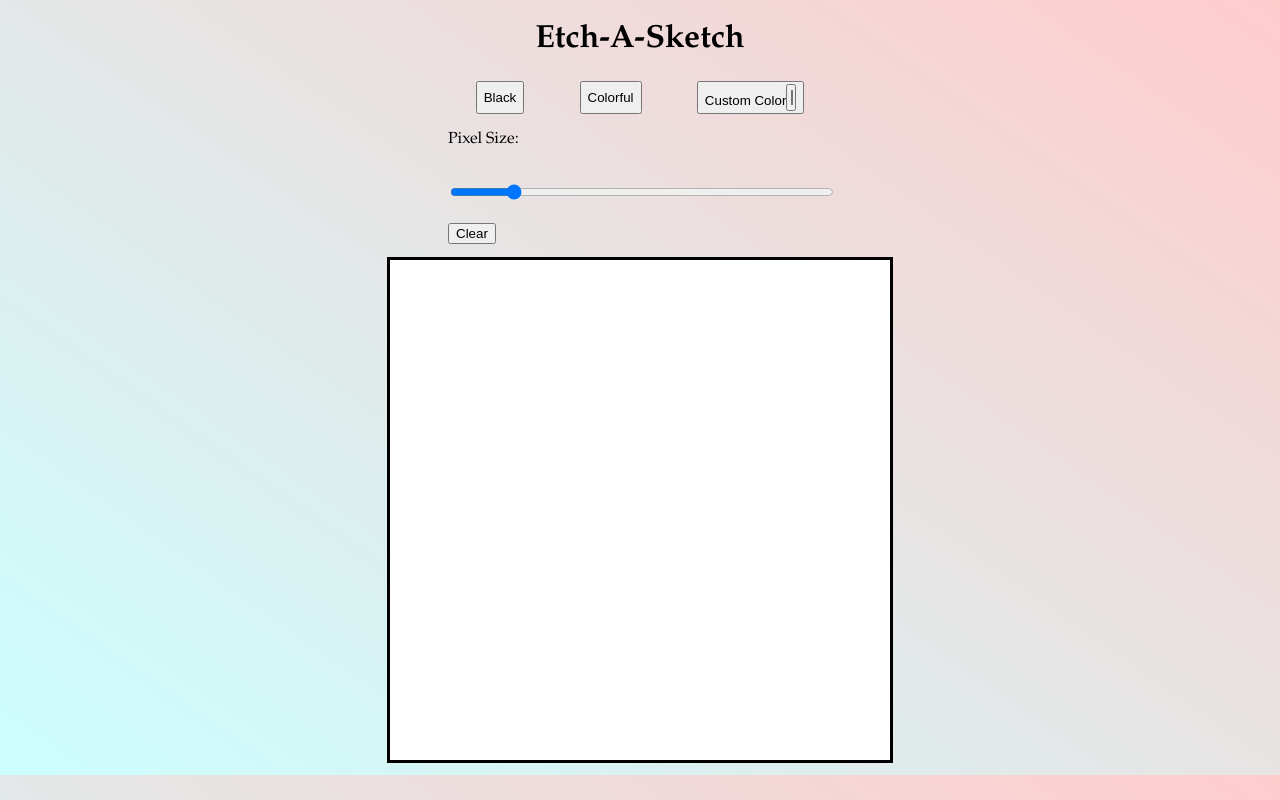
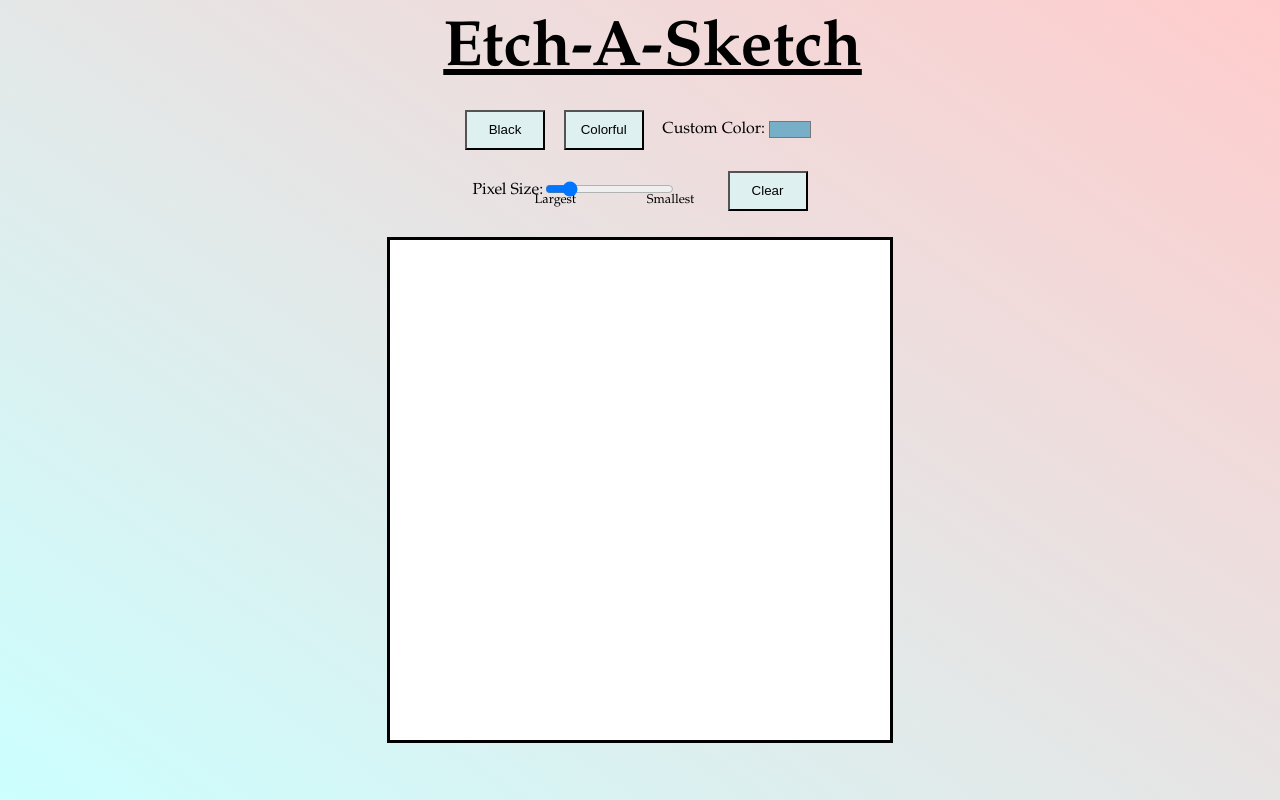
Before and after one commit to E-Monstera/etch-a-sketch, a plain HTML site: page etch-a-sketch.html in a window 1280 px wide. Drawn offline with Linux system fonts and the light colour scheme.

Commit message:
Graphics updated

```diff
--- a/etch-a-sketch.html
+++ b/etch-a-sketch.html
@@ -18,16 +18,22 @@
             <div id="buttonOptions">
                 <button id = "blackButton">Black</button>
                 <button id = "rainbowButton">Colorful</button>
-                <button>Custom Color<input type="color" id="pixelColor" name="pixelColor" value="#78AFC8"></button>
+                <div id="customColor">
+                    <label id="pixelColorLabel">Custom Color:</label><input type="color" id="pixelColor" name="pixelColor" value="#78AFC8">
+                </div>
+
+                <!-- <button id="customerColorButton">Custom Color<input type="color" id="pixelColor" name="pixelColor" value="#78AFC8"></button> -->
             </div>
             <div id="pixelSize">
                 <p>Pixel Size:</p>
                 <div class="sliderContainer">
                     <input type="range" min="1" max="100" value="16" class="slider" id="pixelRange">
-                  </div>
+                </div>
+                <button id="clearButton">Clear</button>
             </div>
-            <div id="clearButton">
-                <button>Clear</button>
+            <div id="labels">
+                <p>Largest</p>
+                <p>Smallest</p>
             </div>
         </div>
 
--- a/scripts.js
+++ b/scripts.js
@@ -1,5 +1,5 @@
 let size = 16;
-let newColor = 'blue';
+let newColor = '#F9BF7C';
 const sketchPad = document.querySelector('.sketchy');       //used to set the dimensions of the sketchpad
 const colorPicker = document.querySelector('#pixelColor');  //Constant for the color picker
 const blackButton = document.querySelector('#blackButton'); //Constant for button that changes the pixels black
@@ -36,7 +36,8 @@ function changeToBlack(){
 
 function clearGrid(){
     let clear = 'white';
-    divs.forEach((div) => {
+    const newDivs = document.querySelectorAll('.box');
+    newDivs.forEach((div) => {
         div.style.backgroundColor = clear;
         console.log("nope");
     });
--- a/style.css
+++ b/style.css
@@ -1,14 +1,37 @@
+html{
+    height: 100%;
+    background: linear-gradient(35deg, #ccffff, #ffcccc);
+}
+
 body,html {
     /* color: #e4e3e3; */
     margin: 0;
     padding: 0;
     font-family: Garamond;
+    /* background: linear-gradient(35deg, #ccffff, #ffcccc);   */
   }
 
 body{
-    background: linear-gradient(35deg, #ccffff, #ffcccc);
+    /* background: linear-gradient(35deg, #ccffff, #ffcccc);   */
 }
 
+h1{
+    font-size: 4em;
+    padding: 0;
+    margin: 3%;
+    width: 100%;
+    /* margin-bottom: 2%; */
+    text-decoration: underline;
+}
+
+button{
+    /* background-color: green; */
+    /* border-style: none; */
+    height: 40px;
+    width: 80px;
+    background-color: #dff0f0
+
+}
 #meat{
     display: grid;
     grid-template-columns: 1fr 2fr 1fr;
@@ -20,39 +43,54 @@ body{
 
 #header{
     grid-area: header;
+    /* border-style: solid; */
 }
 
 #options{
     grid-area: buttons;
     width: 60%;
-    /* border-style: solid; */
+    display: flex;
+    flex-direction: column;
+    justify-content: center;
+    align-items: space-around;
+    /* background-color: aqua; */
+    /* border-style: dashed; */
 }
 
 #buttonOptions{
     display:flex;
+    padding: 2%;
     justify-content: space-around;
     /* border-style: solid; */
 }
 
+
+#pixelSize{
+    display: flex;
+    margin: 2%;
+    justify-content: center;
+    align-items: center;
+    /* background-color: blue; */
+}
 .sliderContainer{
-    width: 100%;
+    width: 50%;
+    /* border-style: dashed; */
     /* background-color: blue; */
 }
 
 .slider{
-    width: 100%;
+    width: 70%;
     /* outline: none; */
-    height: 50px;
+    /* height: 50px; */
+}
+
+#clearButton{
+    margin: 0;
+    /* height: 3%; */
 }
 
 
 
-
-
-
-#clearButton{
-    align-self:center;
-}
 
 #sketchPad{
     height: 500px;
@@ -87,5 +125,25 @@ body{
 #pixelColor{
     /* padding: 0; */
     /* margin: 0; */
-    width: 10px;
+    /* width: 10px; */
+    background-color: rgba(0, 0, 0, 0);
+
+    border-style: none;
 }
+
+#customColor{
+    display: flex;
+    justify-content: center;
+    align-items: center;
+}
+
+#labels{
+    display: flex;
+    font-size: .8em;
+    justify-content: space-around;
+    /* background-color: rosybrown; */
+    position: absolute;
+    width: 18%;
+    margin-left: 4%;
+    margin-top: 6%;
+}
```
